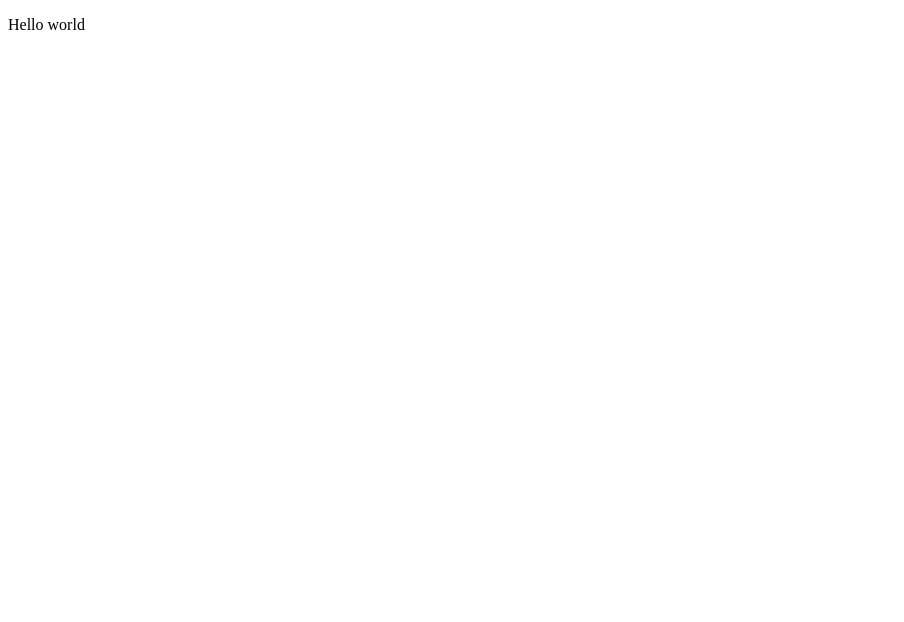
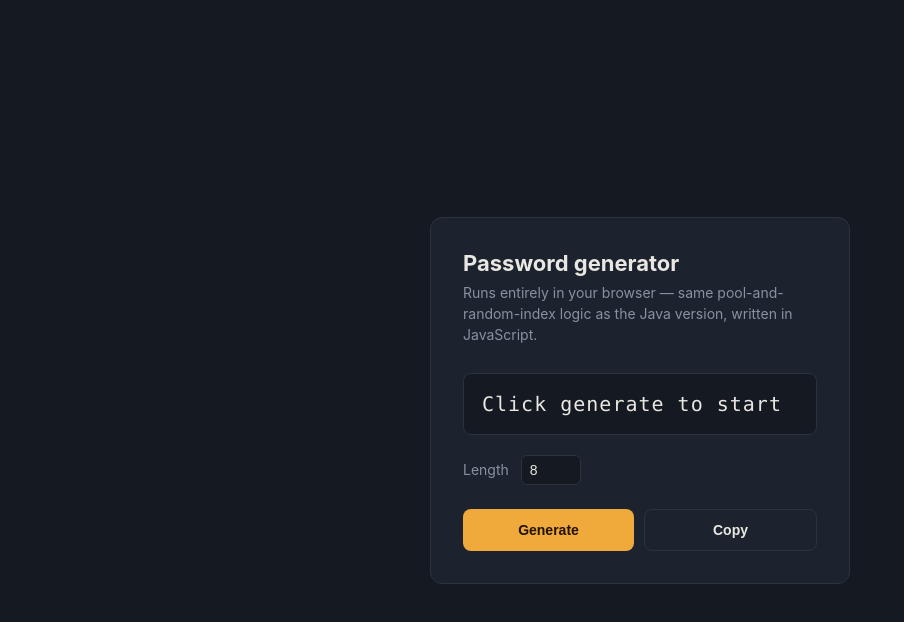
Before and after one commit to mazen626/Basic-Password-Generator, a plain HTML site: page sign in page.html in a window 1280 px wide. Shown: the whole page, without its empty margins (0-904 px from the left). Drawn offline with Linux system fonts and the light colour scheme.

Commit message:
Update sign in page.html

```diff
--- a/sign in page.html
+++ b/sign in page.html
@@ -1,11 +1,146 @@
 <!DOCTYPE html>
 <html lang="en">
 <head>
-  <meta charset="UTF-8">
-  <meta name="viewport" content="width=device-width, initial-scale=1.0">
-  <title>Hello World</title>
+<meta charset="UTF-8">
+<meta name="viewport" content="width=device-width, initial-scale=1.0">
+<title>Password Generator</title>
+<style>
+  :root {
+    --bg: #141922;
+    --panel: #1c232e;
+    --border: #2b3341;
+    --text: #e9e7e1;
+    --muted: #8891a3;
+    --accent: #f0a93b;
+  }
+  * { box-sizing: border-box; }
+  body {
+    margin: 0;
+    min-height: 100vh;
+    display: flex;
+    align-items: center;
+    justify-content: center;
+    background: var(--bg);
+    color: var(--text);
+    font-family: -apple-system, BlinkMacSystemFont, "Segoe UI", Roboto, sans-serif;
+    padding: 24px;
+  }
+  .card {
+    width: 100%;
+    max-width: 420px;
+    background: var(--panel);
+    border: 1px solid var(--border);
+    border-radius: 12px;
+    padding: 32px;
+  }
+  h1 {
+    font-size: 22px;
+    margin: 0 0 6px;
+  }
+  p.sub {
+    color: var(--muted);
+    margin: 0 0 28px;
+    font-size: 14px;
+    line-height: 1.5;
+  }
+  .output {
+    background: var(--bg);
+    border: 1px solid var(--border);
+    border-radius: 8px;
+    padding: 18px;
+    font-family: ui-monospace, "SF Mono", Consolas, monospace;
+    font-size: 20px;
+    letter-spacing: 1px;
+    word-break: break-all;
+    min-height: 28px;
+    margin-bottom: 20px;
+  }
+  .row {
+    display: flex;
+    align-items: center;
+    gap: 12px;
+    margin-bottom: 24px;
+  }
+  .row label {
+    font-size: 14px;
+    color: var(--muted);
+  }
+  .row input[type="number"] {
+    width: 60px;
+    background: var(--bg);
+    border: 1px solid var(--border);
+    color: var(--text);
+    border-radius: 6px;
+    padding: 6px 8px;
+    font-size: 14px;
+  }
+  .buttons {
+    display: flex;
+    gap: 10px;
+  }
+  button {
+    flex: 1;
+    padding: 12px;
+    border-radius: 8px;
+    border: none;
+    font-size: 14px;
+    font-weight: 600;
+    cursor: pointer;
+  }
+  #generateBtn {
+    background: var(--accent);
+    color: #201304;
+  }
+  #generateBtn:hover { filter: brightness(1.08); }
+  #copyBtn {
+    background: transparent;
+    border: 1px solid var(--border);
+    color: var(--text);
+  }
+  #copyBtn:hover { border-color: var(--accent); }
+</style>
 </head>
 <body>
-  <p>Hello world</p>
+  <div class="card">
+    <h1>Password generator</h1>
+    <p class="sub">Runs entirely in your browser — same pool-and-random-index logic as the Java version, written in JavaScript.</p>
+
+    <div class="output" id="output">Click generate to start</div>
+
+    <div class="row">
+      <label for="length">Length</label>
+      <input type="number" id="length" value="8" min="4" max="32">
+    </div>
+
+    <div class="buttons">
+      <button id="generateBtn">Generate</button>
+      <button id="copyBtn">Copy</button>
+    </div>
+  </div>
+
+  <script>
+    const pool = "abcdefghijklmnopqrstuvwxyzABCDEFGHIJKLMNOPQRSTUVWXYZ0123456789!@#$%^&*";
+
+    function generatePassword(length) {
+      let password = "";
+      for (let i = 0; i < length; i++) {
+        const randomIndex = Math.floor(Math.random() * pool.length);
+        password += pool.charAt(randomIndex);
+      }
+      return password;
+    }
+
+    const output = document.getElementById("output");
+    const lengthInput = document.getElementById("length");
+
+    document.getElementById("generateBtn").addEventListener("click", () => {
+      const length = parseInt(lengthInput.value, 10);
+      output.textContent = generatePassword(length);
+    });
+
+    document.getElementById("copyBtn").addEventListener("click", () => {
+      navigator.clipboard.writeText(output.textContent);
+    });
+  </script>
 </body>
 </html>
```
